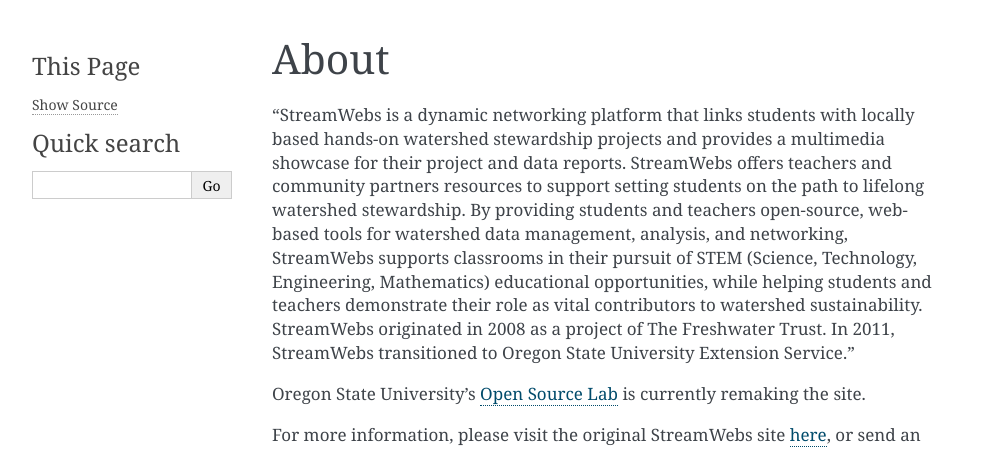
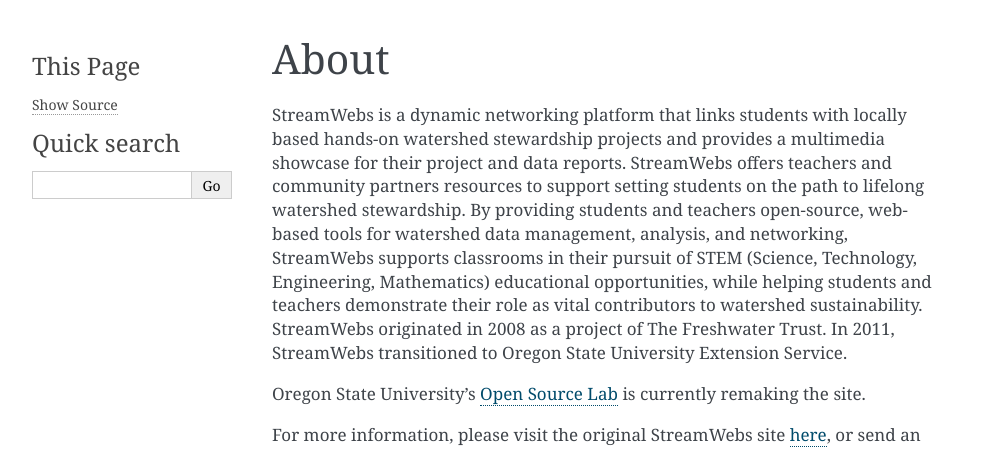
Before and after one commit to osuosl/streamwebs, a Sphinx documentation site: the page built from docs/source/about.rst, in a window 1280 px wide. Shown: the top 449 px of the page, without its empty margins (148-1141 px from the left). Built offline with Sphinx 7.4.7, drawn with Linux system fonts in a browser that asks for light colours.

Commit message:
Delete quotes

```diff
--- a/docs/source/about.rst
+++ b/docs/source/about.rst
@@ -4,7 +4,7 @@
 About
 =====
 
-"StreamWebs is a dynamic networking platform that links students with locally based hands-on  watershed stewardship projects and provides a multimedia showcase for their project and data reports. StreamWebs offers teachers and community partners resources to support setting students on the path to lifelong watershed stewardship. By providing students and teachers open-source, web-based tools for watershed data management, analysis, and networking, StreamWebs supports classrooms in their pursuit of STEM (Science, Technology, Engineering, Mathematics) educational opportunities, while helping students and teachers demonstrate their role as vital contributors to watershed sustainability. StreamWebs originated in 2008 as a project of The Freshwater Trust.  In 2011, StreamWebs transitioned to Oregon State University Extension Service."
+StreamWebs is a dynamic networking platform that links students with locally based hands-on  watershed stewardship projects and provides a multimedia showcase for their project and data reports. StreamWebs offers teachers and community partners resources to support setting students on the path to lifelong watershed stewardship. By providing students and teachers open-source, web-based tools for watershed data management, analysis, and networking, StreamWebs supports classrooms in their pursuit of STEM (Science, Technology, Engineering, Mathematics) educational opportunities, while helping students and teachers demonstrate their role as vital contributors to watershed sustainability. StreamWebs originated in 2008 as a project of The Freshwater Trust.  In 2011, StreamWebs transitioned to Oregon State University Extension Service.
 
 Oregon State University's `Open Source Lab`_ is currently remaking the site.
 
```
